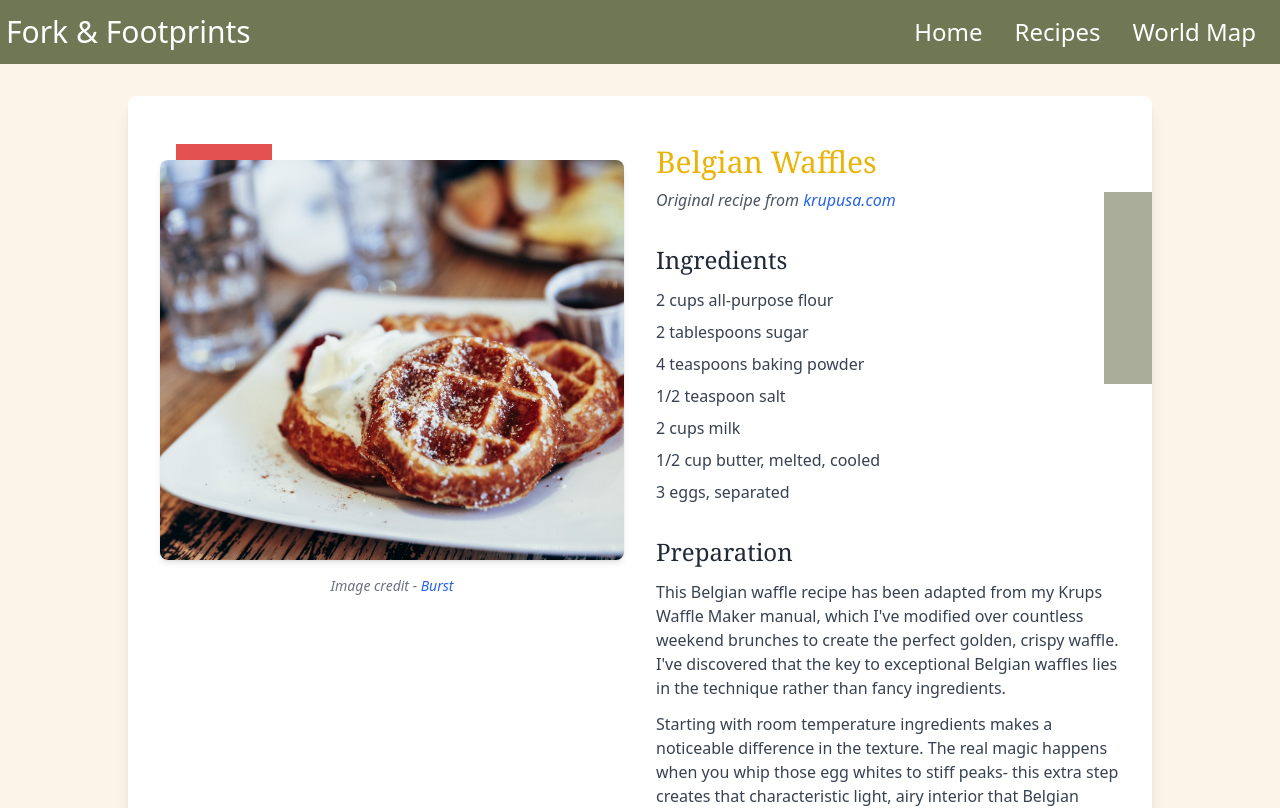
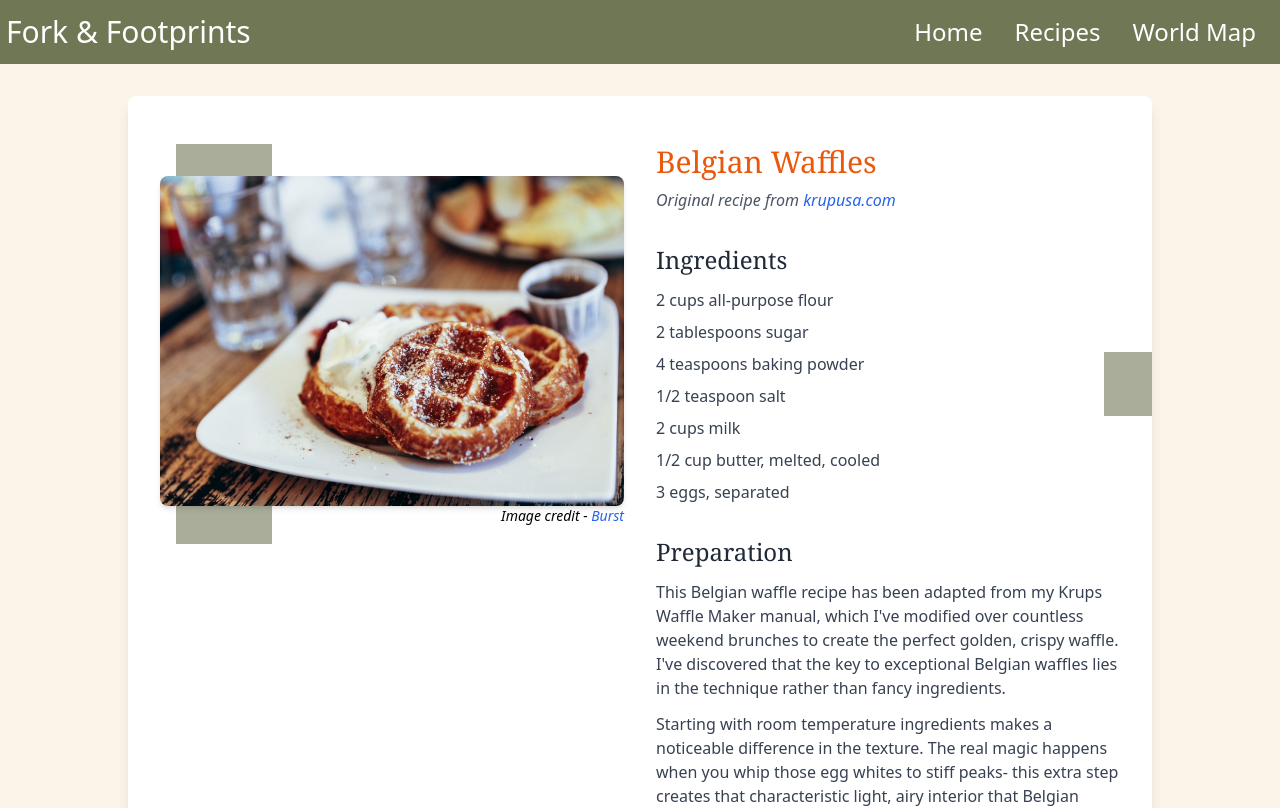
Before and after one commit to Tthompson8416/fork-and-footprints, a React (Vite) app: page /fork-and-footprints/fork-and-footprints/recipes/belgium/recipe1 in a window 1280 px wide. Shown: the top 808 px of the page. Built offline with nearby package versions, Linux system fonts and the light colour scheme.

Commit message:
Decorative bars styling adjusted and recipe text positioned on the right of image

```diff
--- a/src/pages/Recipe1.jsx
+++ b/src/pages/Recipe1.jsx
@@ -2,26 +2,22 @@ import belgianWaffle from "../assets/images/belgium-images/belgian-waffle.jpg";
 
 const Recipe1 = () => {
   return (
-    // Updated padding to be more consistent
-    <div className="bg-custom-cream px-8 py-12 flex justify-center mt-12">
-      {/* Adjusted max-width and padding */}
+    <div className="bg-custom-cream px-6 py-12 flex justify-center mt-12">
       <div className="bg-white rounded-lg shadow-lg w-full max-w-[95%] sm:max-w-4xl lg:max-w-5xl relative p-8">
-        {/* New grid container for side-by-side layout */}
+        {/* Grid container for side-by-side layout */}
         <div className="grid grid-cols-1 sm:grid-cols-2 gap-8 mt-4">
           {/* Left column - Image section */}
           <div className="relative">
-            {/* Moved decorative red bar inside image container */}
-            <div className="hidden sm:block absolute left-4 w-24 lg:w-24 h-[400px] bg-red-600/80 z-0" />
+            <div className="hidden sm:block absolute w-24 ml-4 lg:w-24 h-[400px] bg-custom-accent/60 z-0" />
 
-            {/* Updated image styles for new layout */}
             <img
               src={belgianWaffle}
               alt="Belgian Waffles"
-              className="relative top-4 rounded-lg shadow-md w-full h-[300px] sm:h-[400px] object-cover z-10"
+              className="relative top-8 rounded-lg shadow-md w-full h-[300px] sm:h-[330px] object-cover"
             />
 
             {/* Moved image credit below image */}
-            <p className="text-xs sm:text-sm text-gray-500 italic text-center mt-8">
+            <p className="text-xs sm:text-sm text-black italic text-right mt-8 relative z-10">
               Image credit -{" "}
               <a
                 href="https://www.shopify.com/stock-photos"
@@ -38,7 +34,7 @@ const Recipe1 = () => {
           <div className="space-y-8">
             {/* Title and attribution section */}
             <div className="text-center sm:text-left">
-              <h1 className="text-2xl sm:text-3xl font-serif mb-2 text-red-500 sm:text-yellow-500">
+              <h1 className="text-2xl sm:text-3xl font-serif mb-2 text-red-500 sm:text-yellow-500 md:text-green-600 lg:text-purple-800 xl:text-orange-600 2xl:text-gray-600 3xl:text-blue-700">
                 Belgian Waffles
               </h1>
               <p className="text-sm sm:text-base text-gray-600 italic">
@@ -104,7 +100,7 @@ const Recipe1 = () => {
         </div>
 
         {/* Right decorative bar */}
-        <div className="hidden sm:block absolute top-24 right-0 w-8 lg:w-12 h-48 bg-custom-accent/60" />
+        <div className="hidden sm:block absolute top-64 right-0 w-24 lg:w-12 h-16 bg-custom-accent/60" />
       </div>
     </div>
   );
```
